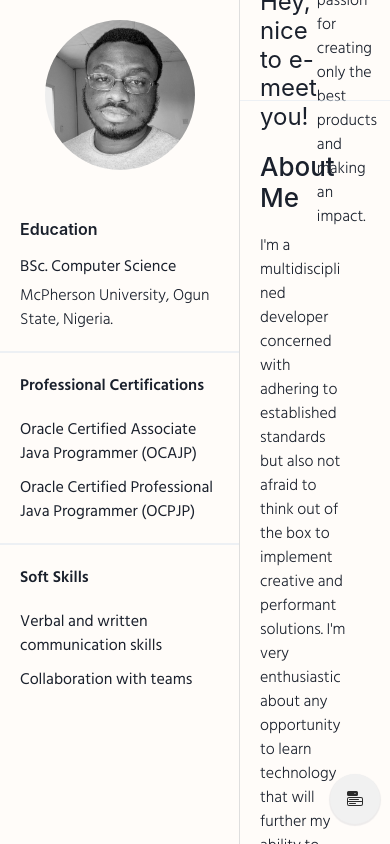
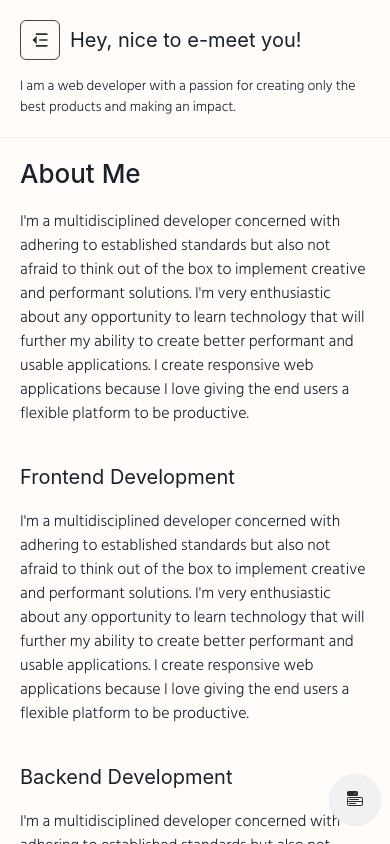
Before and after one commit to xetadeveloper/portfolio-v2, a Next.js app: page /about in a window 390 px wide. Built offline with nearby package versions, Linux system fonts and the light colour scheme; a web font is replaced by a local one.

Commit message:
fix: mobile responsiveness for about page

```diff
--- a/src/modules/About/components/AboutBody.tsx
+++ b/src/modules/About/components/AboutBody.tsx
@@ -11,7 +11,7 @@ export interface AboutBodyProps {
 
 export default function AboutBody({ children, ...props }: AboutBodyProps & Omit<TextProps, 'children'>) {
     return (
-        <Text fontWeight="300" width="100%" whiteSpace="none" maxWidth="80%" {...props}>
+        <Text fontWeight="300" width="100%" whiteSpace="none" maxWidth={{ base: '100%', lg: '80%' }} {...props}>
             {children}
         </Text>
     );
--- a/src/modules/About/components/AboutTechStackCard.tsx
+++ b/src/modules/About/components/AboutTechStackCard.tsx
@@ -11,15 +11,15 @@ export default function AboutTechStackCard({ title, subtitle, techStack }: About
     return (
         <Flex
             bg="#fff"
-            padding="40px 40px"
+            padding={{ base: '20px', md: '40px' }}
             borderRadius="5px"
-            // border="1px solid red"
             justifyContent="center"
             alignItems="center"
             maxWidth="800px"
             width="fit-content"
             gap="40px"
             boxShadow="0 2px 4px 0px #C6C6C6"
+            flexDirection={{ base: 'column', md: 'row' }}
         >
             <Box border="1px solid blu">
                 <Heading fontSize="20px" fontWeight="400" mb="15px">
--- a/src/pages/about.tsx
+++ b/src/pages/about.tsx
@@ -1,32 +1,65 @@
 // Modules
-import React from 'react';
+import React, { useState } from 'react';
 
 // Styles
-import { Avatar, Divider, Flex, Heading, Text } from '@chakra-ui/react';
+import { Avatar, Button, Divider, Flex, Heading, Slide, Text, useBreakpointValue, useTheme } from '@chakra-ui/react';
 import AboutTitle from '~/modules/About/components/AboutTitle';
 import AboutBody from '~/modules/About/components/AboutBody';
 import { specializeTechStack } from '~/modules/About/constants';
 import AboutTechStackCard from '~/modules/About/components/AboutTechStackCard';
+import { GetStaticPropsResult } from 'next';
+import { RiMenuFold3Fill } from 'react-icons/ri';
+import { BiX } from 'react-icons/bi';
 
 // Components
 
 // Types
-export interface aboutProps {}
+export interface AboutProps {}
 
-export default function About(props: aboutProps) {
+export default function About(props: AboutProps) {
+    const [showSidebar, setShowSidebar] = useState(false);
+    const isLargeScreen = useBreakpointValue({ base: false, md: true });
+    const theme = useTheme();
+
+    console.log('IsLargeSCreen: ', isLargeScreen);
+
     return (
         <Flex bg="brand.bg" height="100%" width="100%">
+            <Slide
+                in={isLargeScreen ? true : showSidebar}
+                direction="left"
+                style={{
+                    position: isLargeScreen ? 'relative' : 'absolute',
+                    zIndex: '1',
+                    backgroundColor: theme.colors.brand.bg,
+                    height: '100%',
+                    overflow: 'auto',
+                    width: '240px',
+                    minWidth: '240px',
+                }}
+            >
                 <Flex
                     as="aside"
                     flexDir="column"
-                width="240px"
-                minWidth="240px"
                     borderRight="1px solid #dedede"
                     padding="20px 0px 10px"
                     alignItems="center"
-                overflowY="auto"
                 >
-                <Flex flexDir="column" alignItems="center" gap="50px" padding="0 20px">
+                    <Flex flexDir="column" alignItems="center" gap="50px" padding="0 20px" position="relative">
+                        <Button
+                            position="absolute"
+                            zIndex="1"
+                            top="0"
+                            right="10px"
+                            padding="3px"
+                            minWidth="0"
+                            border="none"
+                            onClick={() => setShowSidebar(false)}
+                            hidden={isLargeScreen}
+                        >
+                            <BiX style={{ height: '25px', width: '25px' }} />
+                        </Button>
+
                         <Avatar height="150px" width="150px" src="/profile-pic.jpg" />
 
                         <Flex flexDir="column" gap="5px">
@@ -58,26 +91,46 @@ export default function About(props: aboutProps) {
                         <Text>Collaboration with teams</Text>
                     </Flex>
                 </Flex>
+            </Slide>
 
             <Flex as="section" flexGrow="1" flexDir="column" padding="20px 0" overflow="auto">
                 <Flex
-                    justifyContent="space-between"
-                    padding="0 20px"
-                    border="1px solid bue"
-                    alignItems="center"
-                    minHeight="80px"
+                    justifyContent={{ base: 'flex-start', md: 'space-between' }}
+                    padding={{ base: '0 20px', md: '0 30px' }}
+                    alignItems={{ base: 'flex-start', md: 'center' }}
+                    gap={{ base: '15px', md: '30px' }}
+                    textAlign="start"
+                    flexDirection={{ base: 'column', md: 'row' }}
                 >
-                    <Heading fontSize="24px" fontWeight="400">
+                    <Flex alignItems="center" gap="10px">
+                        <Button
+                            width="40px"
+                            height="40px"
+                            padding="0"
+                            justifyContent="center"
+                            onClick={() => setShowSidebar(true)}
+                            hidden={isLargeScreen}
+                        >
+                            <RiMenuFold3Fill
+                                style={{
+                                    width: '20px',
+                                    height: '20px',
+                                }}
+                            />
+                        </Button>
+                        <Heading fontSize={{ base: '20px', md: '24px' }} fontWeight="400">
                             Hey, nice to e-meet you!
                         </Heading>
-                    <Text fontWeight="300">
+                    </Flex>
+                    <Text fontWeight="300" fontSize={{ base: '14px', md: '16px' }} maxWidth={{ md: '400px' }}>
                         I am a web developer with a passion for creating only the best products and making an impact.
                     </Text>
                 </Flex>
-                <Divider mb="10px" />
 
-                <Flex flexDir="column" padding="0 20px">
-                    <Flex as="section" mt="40px" flexDir="column" gap="20px">
+                <Divider margin="20px 0 20px" />
+
+                <Flex flexDir="column" padding={{ base: '0 20px', md: '0 30px' }} gap="40px">
+                    <Flex as="section" flexDir="column" gap="20px">
                         <AboutTitle fontWeight="500" fontSize="26px">
                             About Me
                         </AboutTitle>
@@ -91,7 +144,7 @@ export default function About(props: aboutProps) {
                         </AboutBody>
                     </Flex>
 
-                    <Flex as="section" mt="40px" flexDir="column" gap="20px">
+                    <Flex as="section" flexDir="column" gap="20px">
                         <AboutTitle>Frontend Development</AboutTitle>
 
                         <AboutBody>
@@ -103,7 +156,7 @@ export default function About(props: aboutProps) {
                         </AboutBody>
                     </Flex>
 
-                    <Flex as="section" mt="40px" flexDir="column" gap="20px">
+                    <Flex as="section" flexDir="column" gap="20px">
                         <AboutTitle>Backend Development</AboutTitle>
 
                         <AboutBody>
@@ -115,19 +168,19 @@ export default function About(props: aboutProps) {
                         </AboutBody>
                     </Flex>
 
-                    <Flex as="section" mt="40px" flexDir="column" gap="20px">
+                    <Flex as="section" flexDir="column" gap="20px">
                         <AboutTitle>User Interaction and Experience</AboutTitle>
 
-                        <Text fontWeight="300" width="100%" whiteSpace="none" maxWidth="80%">
+                        <AboutBody>
                             I work mainly with the MERN stack both front and back end, and here’s the complicated part,
                             I am more stable with front end but I have always preferred backend more, but I am flexible
                             to work on both sides. I work with Jekyll, bundling and transpiling tools such as Webpack
                             and Babel. This site was also built with Jekyll. I have the knowledge of Java SE of which I
                             obtained the Java SE 8 OCP certification in 2017.
-                        </Text>
+                        </AboutBody>
                     </Flex>
 
-                    <Flex as="section" mt="40px" flexDir="column" gap="40px">
+                    <Flex as="section" flexDir="column" gap="40px">
                         <Heading fontWeight="400" fontSize="20px">
                             Technologies, Tools and Languages
                         </Heading>
@@ -156,3 +209,9 @@ export default function About(props: aboutProps) {
         </Flex>
     );
 }
+
+export async function getStaticProps(): Promise<GetStaticPropsResult<Partial<AboutProps>>> {
+    return {
+        props: {},
+    };
+}
```
Also changed, not shown: src/pages/contact.tsx (+7 -0 lines), src/pages/works.tsx (+11 -10 lines). Lines whose indentation alone changed are shown as unchanged.
